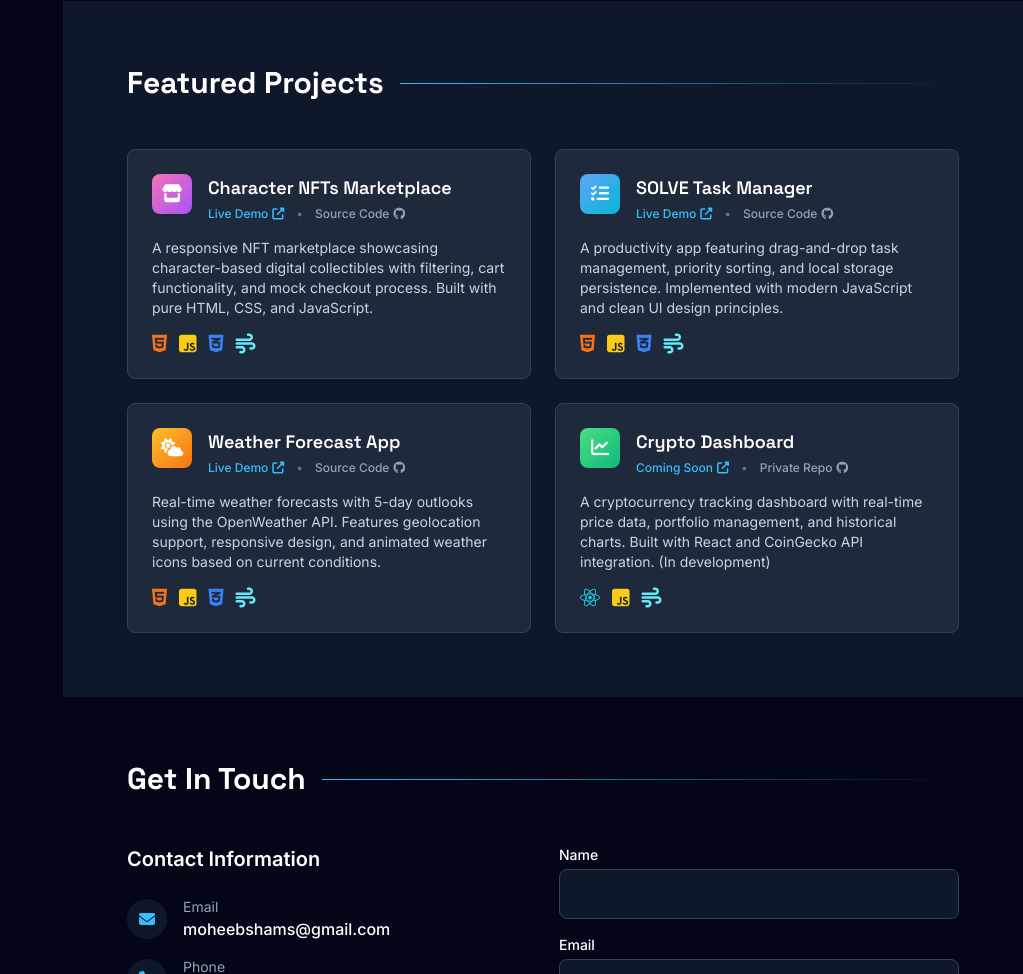
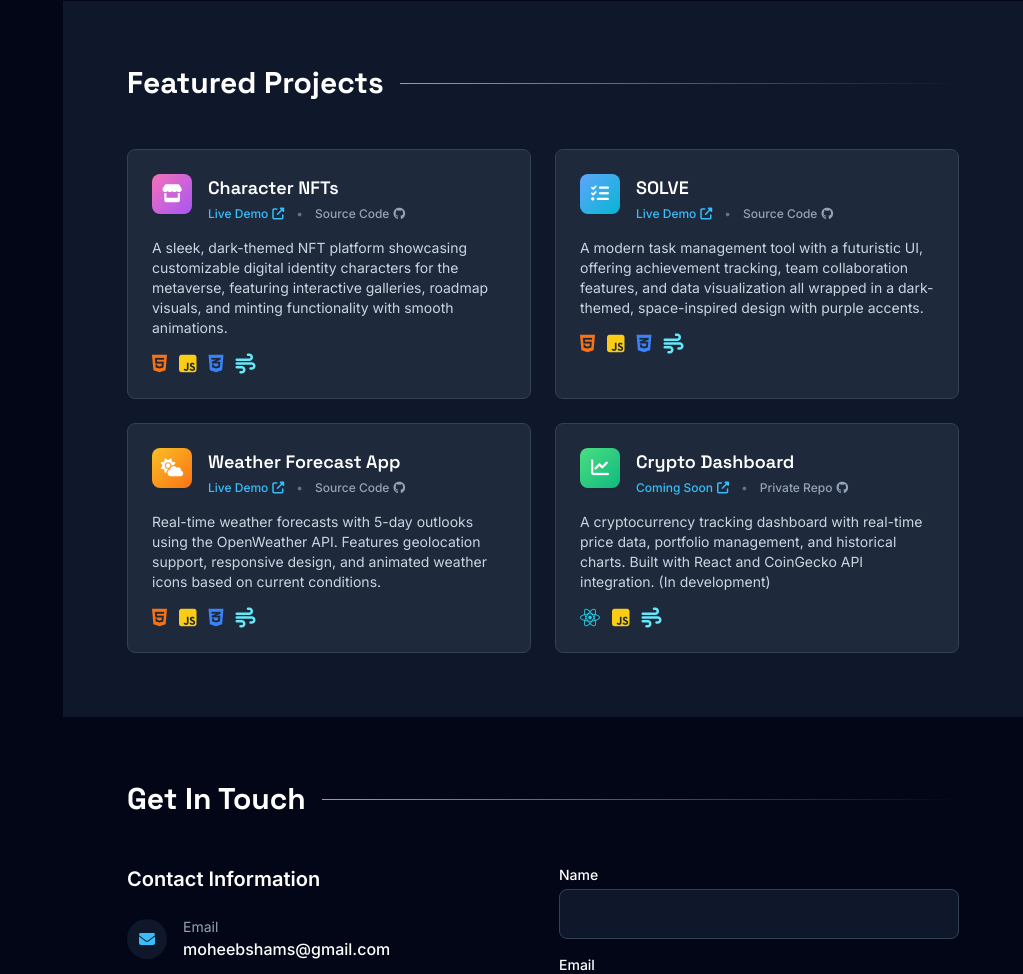
Before and after one commit to moheebshams/Portfolio, a plain HTML site: page index.html in a window 1280 px wide. Shown: the part 1941-2915 px from the top of the page, without its empty margins (257-1280 px from the left). Drawn offline with nearby package versions, Linux system fonts and the light colour scheme.

Commit message:
modify project section

```diff
--- a/index.html
+++ b/index.html
@@ -297,7 +297,7 @@
                     <i class="fas fa-store text-lg" aria-hidden="true"></i>
                   </div>
                   <div>
-                    <h3 class="font-heading text-lg font-semibold text-white mb-1">Character NFTs Marketplace</h3>
+                    <h3 class="font-heading text-lg font-semibold text-white mb-1">Character NFTs</h3>
                     <div class="flex flex-wrap gap-x-3 items-center">
                       <a href="https://moheebshams.github.io/Character-NFTs/" target="_blank" rel="noopener noreferrer" class="text-xs font-medium text-primary-400 hover:text-primary-300 flex items-center transition-colors duration-300" aria-label="View Character NFTs Marketplace Live Demo">Live Demo<i class="fas fa-external-link-alt ml-1 text-xs" aria-hidden="true"></i></a>
                       <span class="text-slate-500 text-xs">•</span>
@@ -306,7 +306,7 @@
                   </div>
                 </div>
                 <p class="text-slate-300 text-sm mb-4">
-                  A responsive NFT marketplace showcasing character-based digital collectibles with filtering, cart functionality, and mock checkout process. Built with pure HTML, CSS, and JavaScript.
+              A sleek, dark-themed NFT platform showcasing customizable digital identity characters for the metaverse, featuring interactive galleries, roadmap visuals, and minting functionality with smooth animations.
                 </p>
                 <div class="flex flex-wrap gap-3 items-center">
                   <span class="sr-only">Technologies used:</span>
@@ -327,7 +327,7 @@
                     <i class="fas fa-tasks text-lg" aria-hidden="true"></i>
                   </div>
                   <div>
-                    <h3 class="font-heading text-lg font-semibold text-white mb-1">SOLVE Task Manager</h3>
+                    <h3 class="font-heading text-lg font-semibold text-white mb-1">SOLVE</h3>
                     <div class="flex flex-wrap gap-x-3 items-center">
                       <a href="https://moheebshams.github.io/SOLVE/" target="_blank" rel="noopener noreferrer" class="text-xs font-medium text-primary-400 hover:text-primary-300 flex items-center transition-colors duration-300" aria-label="View SOLVE Task Manager Live Demo">Live Demo<i class="fas fa-external-link-alt ml-1 text-xs" aria-hidden="true"></i></a>
                       <span class="text-slate-500 text-xs">•</span>
@@ -336,7 +336,7 @@
                   </div>
                 </div>
                 <p class="text-slate-300 text-sm mb-4">
-                  A productivity app featuring drag-and-drop task management, priority sorting, and local storage persistence. Implemented with modern JavaScript and clean UI design principles.
+                  A modern task management tool with a futuristic UI, offering achievement tracking, team collaboration features, and data visualization all wrapped in a dark-themed, space-inspired design with purple accents.
                 </p>
                 <div class="flex flex-wrap gap-3 items-center">
                   <span class="sr-only">Technologies used:</span>
```
